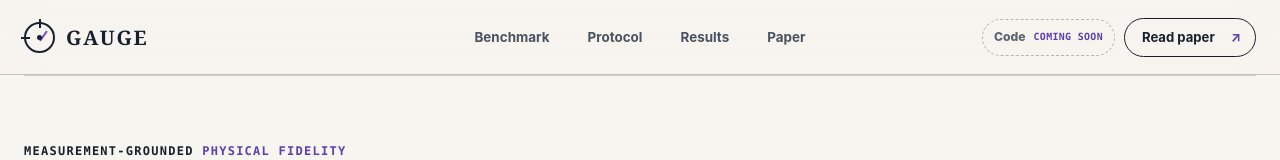
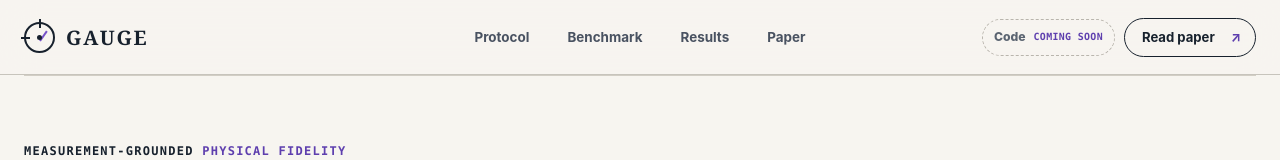
Before and after one commit to InternRobotics/GAUGE, a Next.js app: page / in a window 1280 px wide. Shown: the top 160 px of the page. Built offline with nearby package versions, Linux system fonts and the light colour scheme.

Commit message:
Align navigation with page sequence

```diff
--- a/app/GaugeDemo.tsx
+++ b/app/GaugeDemo.tsx
@@ -325,7 +325,7 @@ export function GaugeDemo() {
     <main>
       <header className="site-header">
         <a className="brand" href="#top" aria-label="GAUGE home"><MiniMark /><span>GAUGE</span></a>
-        <nav aria-label="Primary navigation"><a href="#benchmark">Benchmark</a><a href="#protocol">Protocol</a><a href="#results">Results</a><a href="#paper">Paper</a></nav>
+        <nav aria-label="Primary navigation"><a href="#protocol">Protocol</a><a href="#benchmark">Benchmark</a><a href="#results">Results</a><a href="#paper">Paper</a></nav>
         <div className="header-actions"><span className="code-coming" aria-label="Code release coming soon"><b>Code</b><small>Coming soon</small></span><a className="header-cta" href="/gauge.pdf" target="_blank" rel="noreferrer">Read paper <span>↗</span></a></div>
       </header>
 
```
Also changed, not shown: 1 other file (tests, documents, lock files or other folders).
